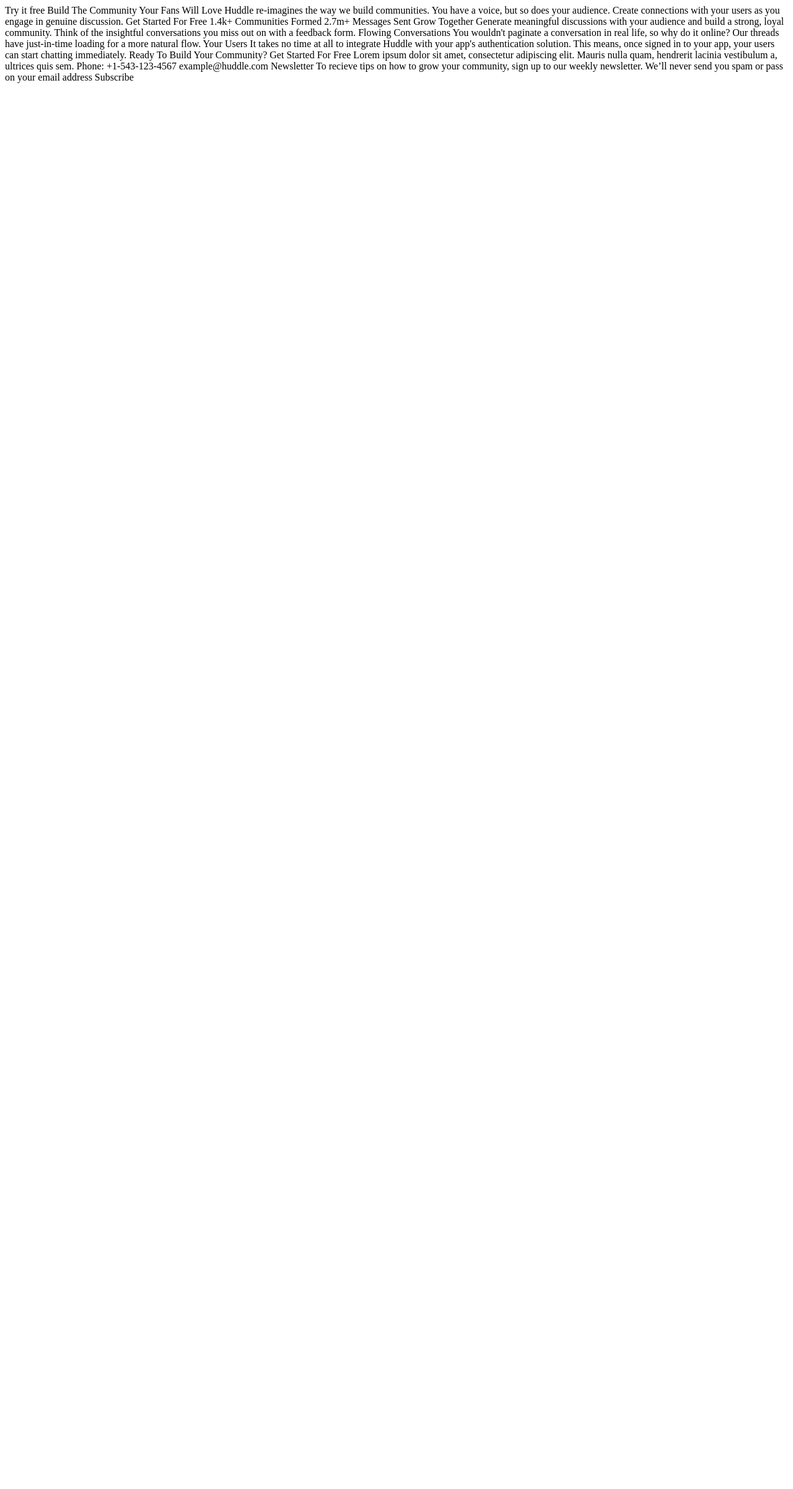
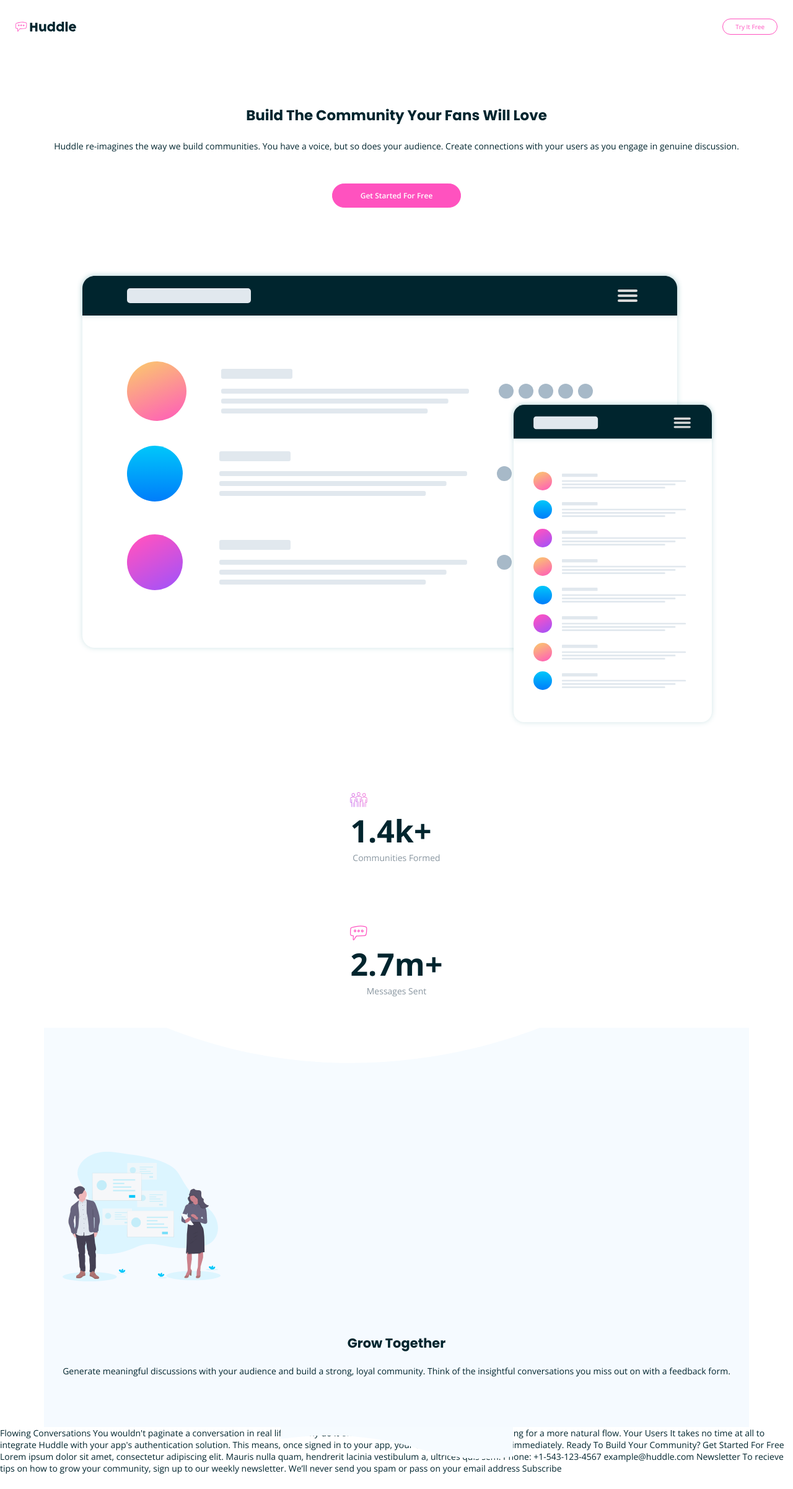
Before and after one commit to armino-dev/huddle-landing-page, a Next.js app: page / in a window 1280 px wide. Shown: the whole page at 62% size. Before the commit the page ends 800 px from the top, so only its background shows below. Built offline with nearby package versions, Linux system fonts and the light colour scheme.

Commit message:
Added card component and making some progress

```diff
--- /dev/null
+++ b/components/card.js
@@ -0,0 +1,17 @@
+export default class Card extends React.Component {
+    constructor(props) {
+        super(props)
+    }
+
+    render() {
+        const {logo, stats, text} = this.props
+        return (
+            <div className="card">
+                <img src={logo} alt={stats + text} />
+                <div className="stats">{stats}</div>
+                <div className="text">{text}</div>
+            </div>
+        )
+    }
+
+}
--- a/components/header.js
+++ b/components/header.js
@@ -0,0 +1,14 @@
+export default class Header extends React.Component {
+    constructor(props) {
+        super(props)
+    }
+
+    render() {
+        return (
+            <header>
+                <h1><img id="logo" src="/images/logo.svg" alt="Huddle Logo" /></h1>
+                <a href="#" className="btn btn-outline" id="btn-try-it-free">Try It Free</a>
+            </header>
+        )
+    }
+}
--- /dev/null
+++ b/pages/_app.js
@@ -0,0 +1,5 @@
+import "../styles/styles.scss"
+
+export default function HuddleApp({ Component, pageProps }) {
+    return <Component {...pageProps} />
+}
--- a/pages/index.js
+++ b/pages/index.js
@@ -1,4 +1,7 @@
 import Head from 'next/head'
+import Footer from '../components/footer'
+import Header from '../components/header'
+import Card from '../components/card'
 
 export default function Home() {
   return (
@@ -8,25 +11,26 @@
         <title>Frontend Mentor | Huddle Landing Page</title>
         <link rel="icon" href="/favicon.ico" />
       </Head>
+      <Header />
       <main>
-      Try it free
-
-Build The Community Your Fans Will Love
-
-Huddle re-imagines the way we build communities. You have a voice, but so does
-your audience. Create connections with your users as you engage in genuine discussion.
-
-Get Started For Free
-
-1.4k+
-Communities Formed
-
-2.7m+
-Messages Sent
-
-Grow Together
-Generate meaningful discussions with your audience and build a strong, loyal community.
-Think of the insightful conversations you miss out on with a feedback form.
+        <h1>Build The Community Your Fans Will Love</h1>
+        <p>Huddle re-imagines the way we build communities. You have a voice, but so does
+your audience. Create connections with your users as you engage in genuine discussion.</p>
+        <a href="#" className="btn btn-normal">Get Started For Free</a>
+        <div className="container screen-mockups">
+          <img src="/images/screen-mockups.svg" alt="Screen mockups" />
+        </div>
+        <div className="container">
+          <Card logo="/images/icon-communities.svg" stats="1.4k+" text="Communities Formed" />
+          <Card logo="/images/icon-messages.svg" stats="2.7m+" text="Messages Sent" />
+        </div>
+        <div className="container top-section-1">
+          <img src="/images/illustration-grow-together.svg" alt="Grow Together Illustration" />
+          <h2>Grow Together</h2>
+          <p>Generate meaningful discussions with your audience and build a strong, loyal community.
+            Think of the insightful conversations you miss out on with a feedback form.
+          </p>
+        </div>
 
 Flowing Conversations
 You wouldn't paginate a conversation in real life, so why do it online? Our threads have
--- a/styles/styles.scss
+++ b/styles/styles.scss
@@ -0,0 +1,176 @@
+/*
+# Front-end Style Guide
+## Layout
+The designs were created to the following widths:
+- Mobile: 375px
+- Desktop: 1440px
+## Colors
+### Primary
+- Pink: hsl(322, 100%, 66%)
+### Neutral
+- Very Dark Cyan: hsl(192, 100%, 9%)
+- Very Pale Blue: hsl(207, 100%, 98%)
+## Typography
+### Headings
+- Family: [Poppins](https://fonts.google.com/specimen/Poppins)
+- Weights: 700
+### Body
+- Family: [Open Sans](https://fonts.google.com/specimen/Open+Sans)
+- Weights: 400, 600, 700
+## Icons
+For the social icons, you can use a font icon library. Some suggestions can be found below:
+- [Font Awesome](https://fontawesome.com/)
+- [IcoMoon](https://icomoon.io/)
+- [Ionicons](https://ionicons.com/)
+*/
+
+@import url('https://fonts.googleapis.com/css2?family=Open+Sans:wght@400;600;700&family=Poppins:wght@700&display=swap');
+@import url("https://stackpath.bootstrapcdn.com/font-awesome/4.7.0/css/font-awesome.min.css");
+
+// colors
+
+$pink: hsl(322, 100%, 66%);
+$cyan-very-dark: hsl(192, 100%, 9%);
+$blue-very-pale: hsl(207, 100%, 98%);
+$blue-grey: rgb(137, 150, 160);
+
+
+*,
+*::before,
+*::after {
+    margin: 0;
+    padding: 0;
+    box-sizing: border-box;
+}
+
+body {
+    font-family: 'Open Sans', sans-serif;
+    font-weight: 400;
+    display: flex;
+    flex-direction: column;
+    font-size: 14px;
+}
+
+h1, h2, h3, h4, h5, h6 {
+    font-family: 'Poppins', sans-serif;
+    font-weight: 700;
+}
+
+header {
+    display: flex;
+    flex-direction: row;
+    align-items: center;
+    justify-content: space-between;
+    padding: 30px 25px;
+    h1 {
+        display: flex;
+    }
+    #logo {
+        height: 16px;
+    }
+}
+
+a.btn {
+    text-decoration: none;
+    border-radius: 20px;
+    border: 1px solid $pink;
+    padding: 5px 20px;
+    font-size: 10px;
+    &.btn-outline {
+        color: $pink;
+    }
+    &.btn-normal {
+        color: white;
+        background-color: $pink;
+        font-weight: 600;
+        padding: 10px 45px;
+        font-size: 12px;
+    }
+}
+
+main {
+    display: flex;
+    flex-direction: column;
+    align-items: center;
+    color: $cyan-very-dark;
+    h1 {
+        font-size: 23px;
+        width: 100%;
+        padding: 0 40px;
+        text-align: center;
+        margin-top: 80px;
+        margin-bottom: 20px;
+        line-height: 40px;
+    }
+    p {
+        padding: 0 40px;
+        text-align: center;
+        margin-bottom: 50px;
+        line-height: 20px;
+    }
+    .btn {
+        margin-bottom: 100px;
+    }
+
+    .screen-mockups {
+        padding: 0 40px;
+        img {
+            width: 100%;
+        }
+    }
+
+    .card {
+        margin-top: 100px;
+        img {
+            width: 28px;
+        }
+        .stats {
+            font-size: 50px;
+            font-weight: 700;
+
+        }
+        .text {
+            width: 100%;
+            text-align: center;
+            color: $blue-grey;
+        }
+    }
+
+    .top-section-1 {
+        margin-top: 150px;
+        padding: 100px 30px 30px 30px;
+        position: relative;
+        background: $blue-very-pale;
+        img {
+            width: 255px;
+            margin-bottom: 80px;
+        }
+        h2 {
+            text-align: center;
+            margin-bottom: 20px;
+        }
+        &:before, &:after {
+            position: absolute;
+        }
+        &:before {
+            content: "";
+            height: 100px;
+            width: 100%;
+            top: -100px;
+            left: 0;
+            background: url(/images/bg-section-top-mobile-1.svg) no-repeat bottom center;
+            background-size: cover;
+        }
+        &:after {
+            content: "";
+            height: 100px;
+            width: 100%;
+            bottom: -100px;
+            left: 0;
+            background: url(/images/bg-section-bottom-mobile-1.svg) no-repeat top center;
+        }
+        p {
+            padding: 0;
+        }
+    }
+}
```
